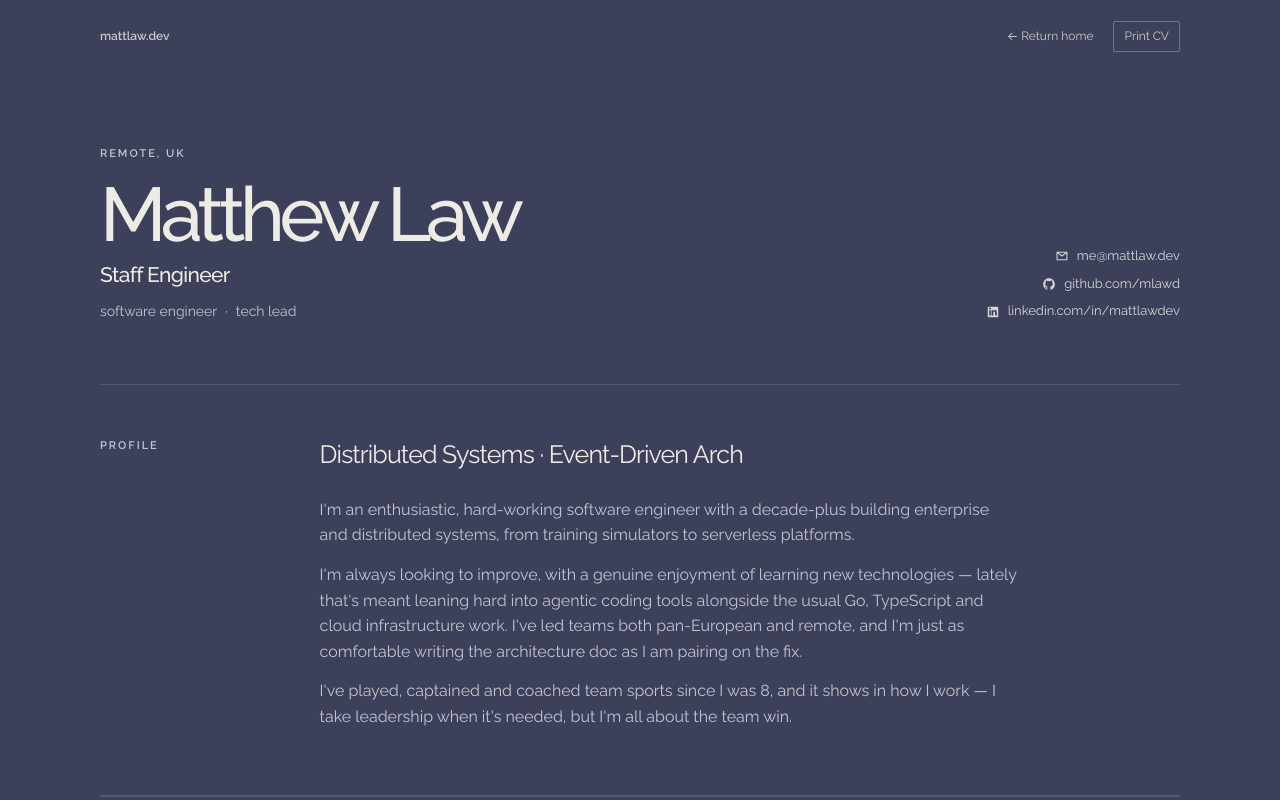
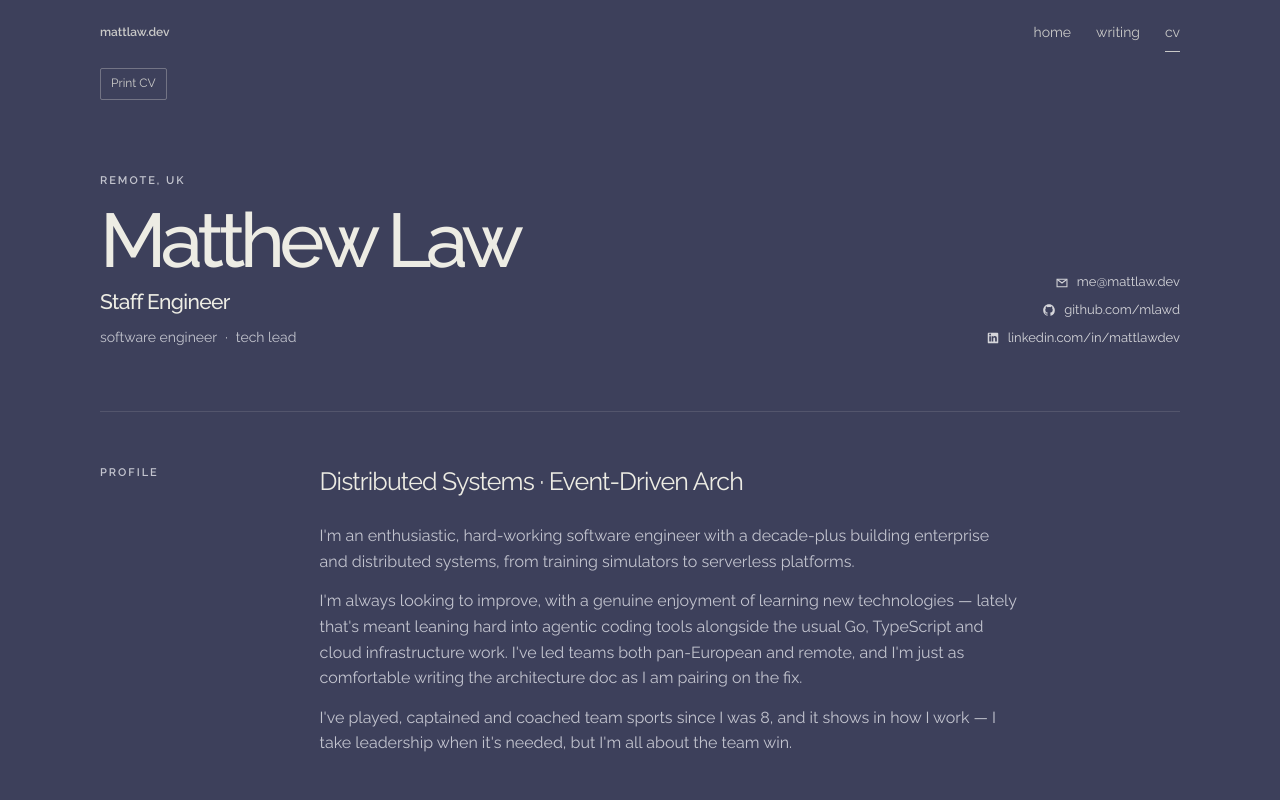
Before and after one commit to mlawd/mattlaw.dev, a SvelteKit app: page /cv in a window 1280 px wide. Shown: the top 800 px of the page. Built offline with nearby package versions, Linux system fonts and the light colour scheme.

Commit message:
fix: nav

```diff
--- /dev/null
+++ b/src/lib/components/SiteNav.svelte
@@ -0,0 +1,103 @@
+<script lang="ts">
+	import { resolve } from '$app/paths';
+	import { page } from '$app/state';
+
+	const links = [
+		{ path: '/', label: 'home' },
+		{ path: '/blog', label: 'writing' },
+		{ path: '/cv', label: 'cv' }
+	] as const;
+
+	function isCurrent(path: (typeof links)[number]['path']) {
+		const href = resolve(path);
+
+		return (
+			page.url.pathname === href ||
+			(href === resolve('/blog') && page.url.pathname.startsWith(`${href}/`))
+		);
+	}
+</script>
+
+<header class="site-header">
+	<a class="wordmark" href={resolve('/')}>mattlaw.dev</a>
+	<nav aria-label="Primary navigation">
+		{#each links as link (link.path)}
+			<a href={resolve(link.path)} aria-current={isCurrent(link.path) ? 'page' : undefined}
+				>{link.label}</a
+			>
+		{/each}
+	</nav>
+</header>
+
+<style>
+	.site-header {
+		position: sticky;
+		top: 0;
+		z-index: 10;
+		display: flex;
+		width: min(100% - 48px, 1080px);
+		margin: 0 auto;
+		align-items: center;
+		justify-content: space-between;
+		padding: 21px 0;
+		background: #3d405b;
+		color: rgba(237, 236, 228, 0.8);
+		font-size: 12px;
+	}
+
+	.wordmark {
+		font-weight: 600;
+	}
+
+	nav {
+		display: flex;
+		gap: 25px;
+		font-size: 14px;
+	}
+
+	nav a,
+	.wordmark {
+		transition: color 160ms ease;
+	}
+
+	nav a {
+		position: relative;
+		padding: 6px 0;
+		margin: -6px 0;
+	}
+
+	nav a[aria-current='page']::after {
+		position: absolute;
+		right: 0;
+		bottom: -3px;
+		left: 0;
+		height: 1px;
+		background: currentColor;
+		content: '';
+	}
+
+	nav a:hover,
+	.wordmark:hover {
+		color: #ffffff;
+	}
+
+	@media (max-width: 680px) {
+		.site-header {
+			width: min(100% - 36px, 540px);
+			align-items: flex-start;
+			gap: 20px;
+		}
+
+		nav {
+			flex-wrap: wrap;
+			justify-content: flex-end;
+			gap: 8px 16px;
+		}
+	}
+
+	@media print {
+		.site-header {
+			display: none;
+		}
+	}
+</style>
--- a/src/routes/+layout.svelte
+++ b/src/routes/+layout.svelte
@@ -1,8 +1,13 @@
 <script lang="ts">
 	import { resolve } from '$app/paths';
+	import SiteNav from '$lib/components/SiteNav.svelte';
 
 	let { children } = $props();
 </script>
+
+<SiteNav />
+
+<a class="skip-link" href="#main">Skip to content</a>
 
 {@render children()}
 
@@ -35,6 +40,23 @@
 		margin: 0;
 	}
 
+	.skip-link {
+		position: fixed;
+		z-index: 20;
+		top: 12px;
+		left: 12px;
+		padding: 8px 12px;
+		background: #edece4;
+		color: #3d405b;
+		font-size: 11px;
+		transform: translateY(-160%);
+		transition: transform 160ms ease;
+	}
+
+	.skip-link:focus {
+		transform: translateY(0);
+	}
+
 	@media (max-width: 680px) {
 		.site-footer {
 			width: min(100% - 36px, 540px);
@@ -48,6 +70,7 @@
 	}
 
 	@media print {
+		.skip-link,
 		.site-footer {
 			display: none;
 		}
--- a/src/routes/+page.svelte
+++ b/src/routes/+page.svelte
@@ -23,20 +23,6 @@
 		rel="stylesheet"
 	/>
 </svelte:head>
-
-<header id="top" class="site-header">
-	<a class="wordmark" href="#top">mattlaw.dev</a>
-	<nav aria-label="Primary navigation">
-		<a href="#about">about</a>
-		<a href="#now">now</a>
-		<a href={resolve('/blog')}>blog</a>
-		<a href={resolve('/cv')}>cv</a>
-		<a href="#skills">skills</a>
-		<a href="#contact">contact</a>
-	</nav>
-</header>
-
-<a class="skip-link" href="#main">Skip to content</a>
 
 <main id="main">
 	<section class="hero" aria-labelledby="intro-title">
@@ -285,43 +271,15 @@
 		scroll-margin-top: 66px;
 	}
 
-	.site-header,
 	main {
 		width: min(100% - 48px, 1080px);
 		margin: 0 auto;
 	}
 
-	.site-header {
-		position: sticky;
-		top: 0;
-		z-index: 10;
-		display: flex;
-		align-items: center;
-		justify-content: space-between;
-		padding: 21px 0;
-		background: #3d405b;
-		font-size: 12px;
-		color: rgba(237, 236, 228, 0.8);
-	}
-
-	.wordmark {
-		font-weight: 600;
-	}
-
-	nav {
-		display: flex;
-		gap: 25px;
-		font-size: 14px;
-	}
-
-	nav a,
-	.wordmark,
 	.profile-links a {
 		transition: color 160ms ease;
 	}
 
-	nav a:hover,
-	.wordmark:hover,
 	.profile-links a:hover {
 		color: #ffffff;
 	}
@@ -695,38 +653,9 @@
 		font-size: 16px;
 	}
 
-	.skip-link {
-		position: fixed;
-		z-index: 20;
-		top: 12px;
-		left: 12px;
-		padding: 8px 12px;
-		background: #edece4;
-		color: #3d405b;
-		font-size: 11px;
-		transform: translateY(-160%);
-		transition: transform 160ms ease;
-	}
-
-	.skip-link:focus {
-		transform: translateY(0);
-	}
-
 	@media (max-width: 680px) {
-		.site-header,
 		main {
 			width: min(100% - 36px, 540px);
-		}
-
-		.site-header {
-			align-items: flex-start;
-			gap: 20px;
-		}
-
-		nav {
-			flex-wrap: wrap;
-			justify-content: flex-end;
-			gap: 8px 16px;
 		}
 
 		.hero {
--- a/src/routes/blog/+layout.svelte
+++ b/src/routes/blog/+layout.svelte
@@ -1,6 +1,5 @@
 <script lang="ts">
 	import type { LayoutProps } from './$types';
-	import { resolve } from '$app/paths';
 
 	let { children }: LayoutProps = $props();
 </script>
@@ -13,17 +12,6 @@
 		rel="stylesheet"
 	/>
 </svelte:head>
-
-<header id="top" class="site-header">
-	<a class="wordmark" href={resolve('/')}>mattlaw.dev</a>
-	<nav aria-label="Primary navigation">
-		<a href={resolve('/')}>home</a>
-		<a href={resolve('/blog')}>writing</a>
-		<a href={resolve('/cv')}>cv</a>
-	</nav>
-</header>
-
-<a class="skip-link" href="#main">Skip to content</a>
 
 <main id="main">
 	{@render children()}
@@ -59,78 +47,14 @@
 		outline-offset: 4px;
 	}
 
-	.site-header,
 	main {
 		width: min(100% - 48px, 1080px);
 		margin: 0 auto;
 	}
 
-	.site-header {
-		position: sticky;
-		top: 0;
-		z-index: 10;
-		display: flex;
-		align-items: center;
-		justify-content: space-between;
-		padding: 21px 0;
-		background: #3d405b;
-		font-size: 12px;
-		color: rgba(237, 236, 228, 0.8);
-	}
-
-	.wordmark {
-		font-weight: 600;
-	}
-
-	nav {
-		display: flex;
-		gap: 25px;
-		font-size: 14px;
-	}
-
-	nav a,
-	.wordmark {
-		transition: color 160ms ease;
-	}
-
-	nav a:hover,
-	.wordmark:hover {
-		color: #ffffff;
-	}
-
-	.skip-link {
-		position: fixed;
-		z-index: 20;
-		top: 12px;
-		left: 12px;
-		padding: 8px 12px;
-		background: #edece4;
-		color: #3d405b;
-		font-size: 11px;
-		transform: translateY(-160%);
-		transition: transform 160ms ease;
-	}
-
-	.skip-link:focus {
-		transform: translateY(0);
-	}
-
 	@media (max-width: 680px) {
-		.site-header,
 		main {
 			width: min(100% - 36px, 540px);
 		}
-
-		.site-header {
-			align-items: flex-start;
-			gap: 20px;
-		}
-
-		nav {
-			flex-wrap: wrap;
-			justify-content: flex-end;
-			gap: 8px 16px;
-		}
-
 	}
 </style>
--- a/src/routes/cv/+page.svelte
+++ b/src/routes/cv/+page.svelte
@@ -1,5 +1,4 @@
 <script lang="ts">
-	import { resolve } from '$app/paths';
 	import SectionLayout from '$lib/components/SectionLayout.svelte';
 	import { EmailIcon, GitHubIcon, LinkedInIcon } from '$lib/components/icons';
 	import type { PageProps } from './$types';
@@ -19,15 +18,9 @@
 	/>
 </svelte:head>
 
-<header class="site-header">
-	<a class="wordmark" href={resolve('/')}>mattlaw.dev</a>
-	<div class="header-actions actions">
-		<a class="back-link" href={resolve('/')}>← Return home</a>
-		<button class="print-link" type="button" onclick={() => window.print()}>Print CV</button>
-	</div>
-</header>
-
-<a class="skip-link" href="#main">Skip to content</a>
+<div class="cv-actions">
+	<button class="print-link" type="button" onclick={() => window.print()}>Print CV</button>
+</div>
 
 <main id="main">
 	<header class="cv-header">
@@ -164,39 +157,18 @@
 		outline-offset: 4px;
 	}
 
-	.site-header,
+	.cv-actions,
 	main {
 		width: min(100% - 48px, 1080px);
 		margin: 0 auto;
 	}
 
-	.site-header {
-		display: flex;
-		align-items: center;
-		justify-content: space-between;
-		padding: 21px 0;
+	.cv-actions {
+		padding-top: 4px;
 		color: rgba(237, 236, 228, 0.8);
 		font-size: 12px;
 	}
 
-	.wordmark {
-		font-weight: 600;
-		transition: color 160ms ease;
-	}
-
-	.wordmark:hover,
-	.back-link:hover,
-	.contact-links a:hover {
-		color: #ffffff;
-	}
-
-	.header-actions {
-		display: flex;
-		align-items: center;
-		gap: 20px;
-	}
-
-	.back-link,
 	.contact-links a {
 		transition: color 160ms ease;
 	}
@@ -429,38 +401,10 @@
 		font-weight: 600;
 	}
 
-	.skip-link {
-		position: fixed;
-		z-index: 20;
-		top: 12px;
-		left: 12px;
-		padding: 8px 12px;
-		background: #edece4;
-		color: #3d405b;
-		font-size: 11px;
-		transform: translateY(-160%);
-		transition: transform 160ms ease;
-	}
-
-	.skip-link:focus {
-		transform: translateY(0);
-	}
-
 	@media (max-width: 680px) {
-		.site-header,
+		.cv-actions,
 		main {
 			width: min(100% - 36px, 540px);
-		}
-
-		.site-header {
-			align-items: flex-start;
-			gap: 18px;
-		}
-
-		.header-actions {
-			flex-wrap: wrap;
-			justify-content: flex-end;
-			gap: 8px 14px;
 		}
 
 		.cv-header {
@@ -495,7 +439,6 @@
 			grid-template-columns: 1fr;
 			gap: 26px;
 		}
-
 	}
 
 	@media print {
@@ -517,13 +460,11 @@
 			line-height: 1.35;
 		}
 
-		.site-header,
-		.skip-link,
-		.actions {
+		:global(.skip-link),
+		.cv-actions {
 			display: none;
 		}
 
-		.site-header,
 		main {
 			width: 100%;
 		}
```
